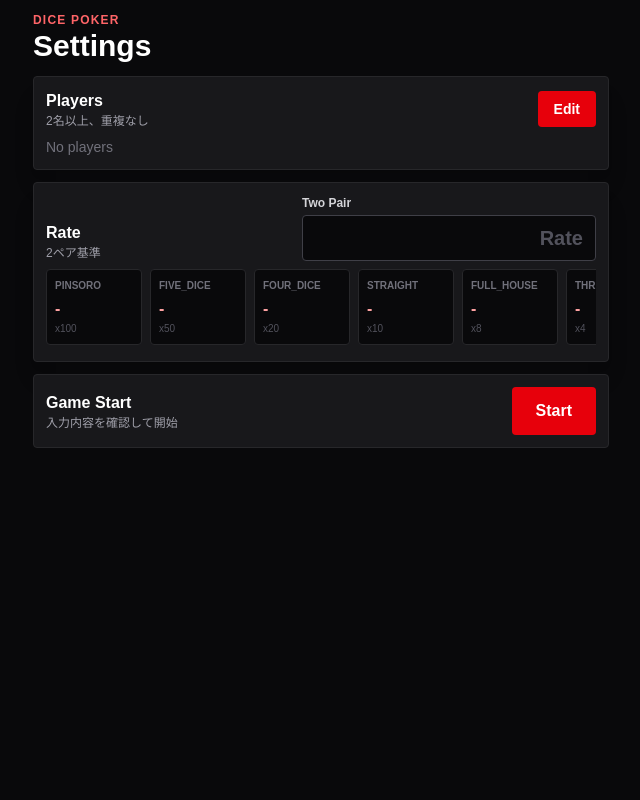
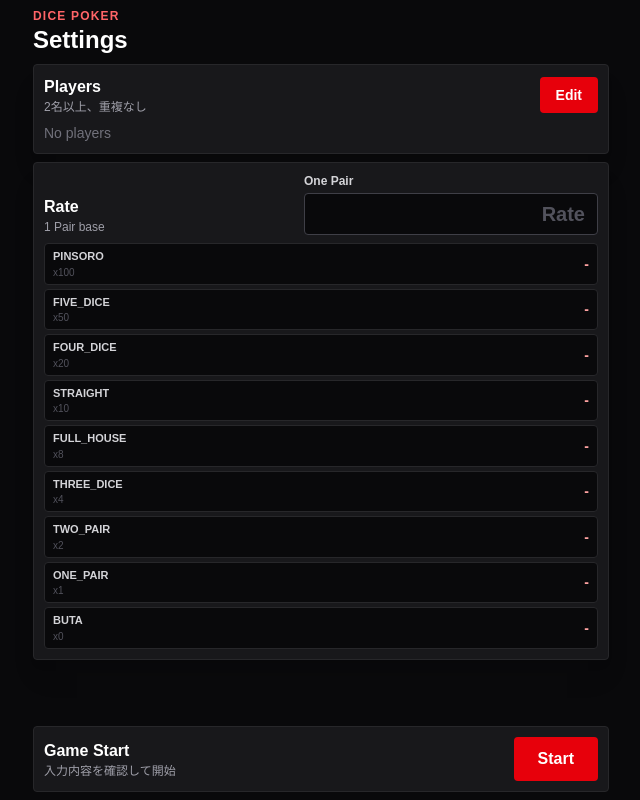
Before and after one commit to Ackeyb/dice-poker, a Next.js app: page /settings in a window 1280 px wide. Shown: the whole page, without its empty margins (319-959 px from the left). Built offline with nearby package versions, Linux system fonts and the light colour scheme.

Commit message:
Update result displays and rate basis

```diff
--- a/app/game/page.tsx
+++ b/app/game/page.tsx
@@ -38,8 +38,9 @@ function GamePageInner() {
     return undefined;
   }, [searchParams]);
 
-  const twoPairRate = useMemo(() => {
+  const onePairRate = useMemo(() => {
     const rateParam =
+      searchParams.get("onePairRate") ??
       searchParams.get("twoPairRate");
 
     if (!rateParam || !/^\d+$/.test(rateParam)) {
@@ -57,7 +58,7 @@ function GamePageInner() {
     <GameScreen
       key={searchParams.toString()}
       playerNames={playerNames}
-      twoPairRate={twoPairRate}
+      onePairRate={onePairRate}
     />
   );
 }
--- a/app/settings/page.tsx
+++ b/app/settings/page.tsx
@@ -80,12 +80,12 @@ export default function SettingsPage() {
   ] = useState<string | null>(null);
 
   const [
-    twoPairRate,
-    setTwoPairRate,
+    onePairRate,
+    setOnePairRate,
   ] = useState("");
 
-  const numericTwoPairRate =
-    Number(twoPairRate);
+  const numericOnePairRate =
+    Number(onePairRate);
 
   useEffect(() => {
     const params =
@@ -188,9 +188,9 @@ export default function SettingsPage() {
         validatePlayers(players);
 
       if (
-        twoPairRate === "" ||
-        !/^\d+$/.test(twoPairRate) ||
-        Number(twoPairRate) <= 0
+        onePairRate === "" ||
+        !/^\d+$/.test(onePairRate) ||
+        Number(onePairRate) <= 0
       ) {
         throw new Error(
           "レートは1以上の整数で入力してください。"
@@ -200,7 +200,7 @@ export default function SettingsPage() {
       router.push(
         `/game?players=${encodeURIComponent(
           JSON.stringify(validated)
-        )}&twoPairRate=${twoPairRate}`
+        )}&onePairRate=${onePairRate}`
       );
     } catch (error) {
       if (error instanceof Error) {
@@ -212,18 +212,19 @@ export default function SettingsPage() {
   return (
     <main
       className="
-        min-h-screen
+        h-screen
+        overflow-hidden
         bg-zinc-950
         text-zinc-100
-        px-4 py-3
+        px-3 py-2
       "
     >
       <div
         className="
           mx-auto
-          flex min-h-[calc(100vh-24px)]
+          flex h-full
           max-w-xl flex-col
-          gap-3
+          gap-2
         "
       >
         <header className="shrink-0">
@@ -241,7 +242,7 @@ export default function SettingsPage() {
 
           <h1
             className="
-              text-3xl
+              text-2xl
               font-bold
               text-white
             "
@@ -255,7 +256,7 @@ export default function SettingsPage() {
             rounded
             border border-zinc-800
             bg-zinc-900
-            p-3
+            p-2.5
             shadow-xl
           "
         >
@@ -358,7 +359,7 @@ export default function SettingsPage() {
             rounded
             border border-zinc-800
             bg-zinc-900
-            p-3
+            p-2.5
             shadow-xl
           "
         >
@@ -379,13 +380,13 @@ export default function SettingsPage() {
                 Rate
               </h2>
               <p className="text-xs text-zinc-400">
-                2ペア基準
+                1 Pair base
               </p>
             </div>
 
             <label
               className="
-                flex min-w-40
+                flex min-w-36
                 flex-col gap-1
               "
             >
@@ -396,27 +397,27 @@ export default function SettingsPage() {
                   text-zinc-300
                 "
               >
-                Two Pair
+                One Pair
               </span>
               <input
                 type="text"
                 inputMode="numeric"
-                value={twoPairRate}
+                value={onePairRate}
                 onChange={event => {
                   const value =
                     event.target.value;
 
                   if (/^\d*$/.test(value)) {
-                    setTwoPairRate(value);
+                    setOnePairRate(value);
                   }
                 }}
                 className="
                   w-full
-                  min-w-40
+                  min-w-36
                   rounded
                   border border-zinc-700
                   bg-zinc-950
-                  px-3 py-2
+                  px-3 py-1.5
                   text-right
                   text-xl
                   font-bold
@@ -434,49 +435,51 @@ export default function SettingsPage() {
           <div
             className="
               mt-2
-              flex gap-2
-              overflow-x-auto
-              pb-1
+              grid gap-1
             "
           >
             {SCORE_PREVIEW_HANDS.map(hand => (
               <div
                 key={hand}
                 className="
-                  min-w-24
+                  flex items-center
+                  justify-between gap-3
                   rounded
                   border border-zinc-800
                   bg-zinc-950
-                  p-2
+                  px-2 py-1
                 "
               >
+                <div className="min-w-0">
                   <div
                     className="
-                    text-[10px]
+                      truncate
+                      text-[11px]
                       font-bold
-                    text-zinc-500
+                      text-zinc-300
                     "
                   >
                     {hand}
                   </div>
+                  <div className="text-[10px] text-zinc-600">
+                    x{MULTIPLIERS[hand]}
+                  </div>
+                </div>
                 <div
                   className="
-                    mt-1
-                    text-base
+                    shrink-0
+                    text-sm
                     font-bold
                     text-red-300
                   "
                 >
-                  {twoPairRate &&
-                  numericTwoPairRate > 0
+                  {onePairRate &&
+                  numericOnePairRate > 0
                     ? calculateScore(
                         hand,
-                        numericTwoPairRate
+                        numericOnePairRate
                       )
                     : "-"}
-                </div>
-                <div className="text-[10px] text-zinc-600">
-                  x{MULTIPLIERS[hand]}
                 </div>
               </div>
             ))}
@@ -488,7 +491,9 @@ export default function SettingsPage() {
             rounded
             border border-zinc-800
             bg-zinc-900
-            p-3
+            mt-auto
+            shrink-0
+            p-2.5
           "
         >
           <div
@@ -518,7 +523,7 @@ export default function SettingsPage() {
               className="
                 rounded
                 bg-red-600
-                px-6 py-3
+                px-6 py-2.5
                 text-base
                 font-bold
                 text-white
--- a/features/double-up/components/DoubleUpScreen.tsx
+++ b/features/double-up/components/DoubleUpScreen.tsx
@@ -98,14 +98,14 @@ const parsePositiveIntegerParam = (
 
 const buildGameUrl = (
   playerNames: string[],
-  twoPairRate: number
+  onePairRate: number
 ) => {
   const params =
     new URLSearchParams({
       players:
         JSON.stringify(playerNames),
-      twoPairRate:
-        String(twoPairRate),
+      onePairRate:
+        String(onePairRate),
       restart:
         String(Date.now()),
     });
@@ -141,7 +141,7 @@ export const DoubleUpScreen =
     loserIndexes: storedLoserIndexes,
     score: storedScore,
     playerNames: storedPlayerNames,
-    twoPairRate: storedTwoPairRate,
+    onePairRate: storedOnePairRate,
   } = useDoubleUpStore();
 
   const queryWinnerIndexes =
@@ -180,10 +180,11 @@ export const DoubleUpScreen =
       [searchParams]
     );
 
-  const queryTwoPairRate =
+  const queryOnePairRate =
     useMemo(
       () =>
         parsePositiveIntegerParam(
+          searchParams.get("onePairRate") ??
           searchParams.get("twoPairRate")
         ),
       [searchParams]
@@ -205,9 +206,9 @@ export const DoubleUpScreen =
     queryScore ??
     storedScore;
 
-  const twoPairRate =
-    queryTwoPairRate ??
-    storedTwoPairRate;
+  const onePairRate =
+    queryOnePairRate ??
+    storedOnePairRate;
 
   const getPlayerName = (
     playerIndex: number
@@ -252,7 +253,7 @@ export const DoubleUpScreen =
 
   const canRestart =
     playerNames.length >= 2 &&
-    twoPairRate > 0;
+    onePairRate > 0;
 
   const handleRoll = () => {
     if (!choice || isRolling) {
@@ -763,7 +764,7 @@ export const DoubleUpScreen =
                 router.push(
                   buildGameUrl(
                     playerNames,
-                    twoPairRate
+                    onePairRate
                   )
                 );
               }}
--- a/features/double-up/store.ts
+++ b/features/double-up/store.ts
@@ -10,7 +10,7 @@ type DoubleUpState = {
 
   playerNames: string[];
 
-  twoPairRate: number;
+  onePairRate: number;
 
   setDoubleUpData: (
     data: {
@@ -18,7 +18,7 @@ type DoubleUpState = {
       loserIndexes: number[];
       score: number;
       playerNames: string[];
-      twoPairRate: number;
+      onePairRate: number;
     }
   ) => void;
 };
@@ -34,7 +34,7 @@ export const useDoubleUpStore =
 
     playerNames: [],
 
-    twoPairRate: 0,
+    onePairRate: 0,
 
     setDoubleUpData: (data) =>
       set({
@@ -50,7 +50,7 @@ export const useDoubleUpStore =
         playerNames:
           data.playerNames,
 
-        twoPairRate:
-          data.twoPairRate,
+        onePairRate:
+          data.onePairRate,
       }),
   }));
--- a/features/game/components/GameScreen.tsx
+++ b/features/game/components/GameScreen.tsx
@@ -33,21 +33,21 @@ import {
 
 type Props = {
   playerNames?: string[];
-  twoPairRate?: number;
+  onePairRate?: number;
 };
 
-const DEFAULT_TWO_PAIR_RATE = 200;
+const DEFAULT_ONE_PAIR_RATE = 100;
 
 const buildGameUrl = (
   playerNames: string[],
-  twoPairRate: number
+  onePairRate: number
 ) => {
   const params =
     new URLSearchParams({
       players:
         JSON.stringify(playerNames),
-      twoPairRate:
-        String(twoPairRate),
+      onePairRate:
+        String(onePairRate),
       restart:
         String(Date.now()),
     });
@@ -73,7 +73,7 @@ const buildDoubleUpUrl = (
     loserIndexes: number[];
     score: number;
     playerNames: string[];
-    twoPairRate: number;
+    onePairRate: number;
   }
 ) => {
   const params =
@@ -86,8 +86,8 @@ const buildDoubleUpUrl = (
         String(data.score),
       players:
         JSON.stringify(data.playerNames),
-      twoPairRate:
-        String(data.twoPairRate),
+      onePairRate:
+        String(data.onePairRate),
       start:
         String(Date.now()),
     });
@@ -131,7 +131,7 @@ const hasPlayerRolledAtLeastOnce = (
 
 export const GameScreen = ({
   playerNames,
-  twoPairRate,
+  onePairRate,
 }: Props) => {
   const { state, dispatch } = useGameEngine(
     playerNames
@@ -192,8 +192,8 @@ export const GameScreen = ({
   const currentPlayerNames =
     state.players.map(player => player.name);
 
-  const effectiveTwoPairRate =
-    twoPairRate ?? DEFAULT_TWO_PAIR_RATE;
+  const effectiveOnePairRate =
+    onePairRate ?? DEFAULT_ONE_PAIR_RATE;
 
   const roundNumber =
     getRoundNumber(state.phase);
@@ -231,7 +231,7 @@ export const GameScreen = ({
           hasRolled && result
             ? calculateScore(
                 result.hand,
-                effectiveTwoPairRate
+                effectiveOnePairRate
               )
             : null,
       };
@@ -241,6 +241,32 @@ export const GameScreen = ({
   winners,
   losers,
   } = getWinnersAndLosers(results);
+
+  const currentPlayerResult =
+    results.find(
+      result =>
+        result.playerIndex ===
+        state.currentPlayerIndex
+    );
+
+  const leaderLabel =
+    winners.length > 0
+      ? winners
+          .map(
+            winner =>
+              state.players[winner.playerIndex]?.name ??
+              `Player ${winner.playerIndex + 1}`
+          )
+          .join(", ")
+      : "-";
+
+  const leaderHandLabel =
+    winners.length > 0
+      ? winners[0].hand
+      : "-";
+
+  const currentPlayerHandLabel =
+    currentPlayerResult?.hand ?? "-";
 
   const isRound3Confirm =
     state.phase === "ROUND3_CONFIRM" &&
@@ -266,7 +292,7 @@ export const GameScreen = ({
     winners.length > 0
       ? calculateScore(
           winners[0].hand,
-          effectiveTwoPairRate
+          effectiveOnePairRate
         )
       : 0;
 
@@ -312,7 +338,7 @@ export const GameScreen = ({
 
       score: resultScore,
       playerNames: currentPlayerNames,
-      twoPairRate: effectiveTwoPairRate,
+      onePairRate: effectiveOnePairRate,
     };
 
     setDoubleUpData(doubleUpData);
@@ -326,7 +352,7 @@ export const GameScreen = ({
     router.push(
       buildGameUrl(
         currentPlayerNames,
-        effectiveTwoPairRate
+        effectiveOnePairRate
       )
     );
   };
@@ -614,7 +640,8 @@ export const GameScreen = ({
           <div
             className="
               mt-4
-              flex flex-wrap gap-3
+              grid grid-cols-5 gap-1.5
+              sm:gap-3
             "
           >
             {currentPlayer.dice.map((die, index) => (
@@ -628,9 +655,13 @@ export const GameScreen = ({
                   isWaitingNext
                 }
                 className="
+                  h-11 w-11
                   border-zinc-700
                   bg-zinc-100
+                  text-lg
                   text-zinc-950
+                  sm:h-16 sm:w-16
+                  sm:text-2xl
                 "
                 onClick={() => {
                   if (
@@ -809,7 +840,7 @@ export const GameScreen = ({
                     <div
                       className="
                         mt-3
-                        flex flex-wrap gap-1.5
+                        grid grid-cols-5 gap-1.5
                       "
                     >
                       {summary.player.dice.map(die => (
@@ -968,9 +999,89 @@ export const GameScreen = ({
               className="
                 grid gap-3
                 p-5
-                sm:grid-cols-2
               "
             >
+              <div
+                className="
+                  grid gap-3
+                  sm:grid-cols-2
+                "
+              >
+                <div
+                  className="
+                    rounded
+                    border border-red-900
+                    bg-red-950/40
+                    p-3
+                  "
+                >
+                  <div
+                    className="
+                      text-[10px]
+                      font-black
+                      uppercase
+                      tracking-widest
+                      text-red-300
+                    "
+                  >
+                    Current Leader
+                  </div>
+                  <div
+                    className="
+                      mt-1
+                      text-base
+                      font-black
+                      text-white
+                    "
+                  >
+                    {leaderLabel}
+                  </div>
+                  <div className="mt-1 text-xs text-zinc-400">
+                    Hand: {leaderHandLabel}
+                  </div>
+                </div>
+
+                <div
+                  className="
+                    rounded
+                    border border-zinc-800
+                    bg-zinc-900
+                    p-3
+                  "
+                >
+                  <div
+                    className="
+                      text-[10px]
+                      font-black
+                      uppercase
+                      tracking-widest
+                      text-zinc-400
+                    "
+                  >
+                    This Player
+                  </div>
+                  <div
+                    className="
+                      mt-1
+                      text-base
+                      font-black
+                      text-white
+                    "
+                  >
+                    {currentPlayer.name}
+                  </div>
+                  <div className="mt-1 text-xs text-zinc-400">
+                    Hand: {currentPlayerHandLabel}
+                  </div>
+                </div>
+              </div>
+
+              <div
+                className="
+                  grid gap-3
+                  sm:grid-cols-2
+                "
+              >
               <button
                 type="button"
                 className="
@@ -1017,6 +1128,7 @@ export const GameScreen = ({
               >
                 Skip
               </button>
+              </div>
             </div>
           </div>
         </div>
@@ -1180,6 +1292,122 @@ export const GameScreen = ({
               className="
                 mt-5
                 grid gap-3
+              "
+            >
+              <div
+                className="
+                  rounded
+                  border border-red-900
+                  bg-red-950/40
+                  p-3
+                "
+              >
+                <div
+                  className="
+                    text-[10px]
+                    font-black
+                    uppercase
+                    tracking-widest
+                    text-red-300
+                  "
+                >
+                  Winner
+                </div>
+                <div
+                  className="
+                    mt-1
+                    text-lg
+                    font-black
+                    text-white
+                  "
+                >
+                  {leaderLabel}
+                </div>
+              </div>
+
+              <div
+                className="
+                  grid gap-3
+                  sm:grid-cols-2
+                "
+              >
+                <div
+                  className="
+                    rounded
+                    border border-zinc-800
+                    bg-zinc-950
+                    p-3
+                  "
+                >
+                  <div
+                    className="
+                      text-[10px]
+                      font-black
+                      uppercase
+                      tracking-widest
+                      text-zinc-500
+                    "
+                  >
+                    Loser
+                  </div>
+                  <div
+                    className="
+                      mt-1
+                      text-base
+                      font-bold
+                      text-zinc-100
+                    "
+                  >
+                    {losers.length > 0
+                      ? losers
+                          .map(
+                            loser =>
+                              state.players[loser.playerIndex]
+                                ?.name ??
+                              `Player ${loser.playerIndex + 1}`
+                          )
+                          .join(", ")
+                      : "-"}
+                  </div>
+                </div>
+
+                <div
+                  className="
+                    rounded
+                    border border-zinc-800
+                    bg-zinc-950
+                    p-3
+                  "
+                >
+                  <div
+                    className="
+                      text-[10px]
+                      font-black
+                      uppercase
+                      tracking-widest
+                      text-zinc-500
+                    "
+                  >
+                    Winner Score
+                  </div>
+                  <div
+                    className="
+                      mt-1
+                      text-base
+                      font-bold
+                      text-red-300
+                    "
+                  >
+                    {resultScore}
+                  </div>
+                </div>
+              </div>
+            </div>
+
+            <div
+              className="
+                mt-5
+                grid gap-3
                 sm:grid-cols-2
               "
             >
--- a/features/game/utils/calculateScore.ts
+++ b/features/game/utils/calculateScore.ts
@@ -2,14 +2,10 @@ import { MULTIPLIERS } from "../constants/multipliers";
 import { HandRank } from "../types/hand";
 
 const BASE_SCORE = 100;
-const TWO_PAIR_MULTIPLIER = 2;
 
 export const calculateScore = (
   hand: HandRank,
-  twoPairRate = BASE_SCORE * TWO_PAIR_MULTIPLIER
+  onePairRate = BASE_SCORE
 ) => {
-  const baseScore =
-    twoPairRate / TWO_PAIR_MULTIPLIER;
-
-  return baseScore * MULTIPLIERS[hand];
+  return onePairRate * MULTIPLIERS[hand];
 };
```
Also changed, not shown: features/game/components/TurnCutIn.tsx (+8 -2 lines), 2 other files (tests, documents, lock files or other folders). Lines whose indentation alone changed are shown as unchanged.
